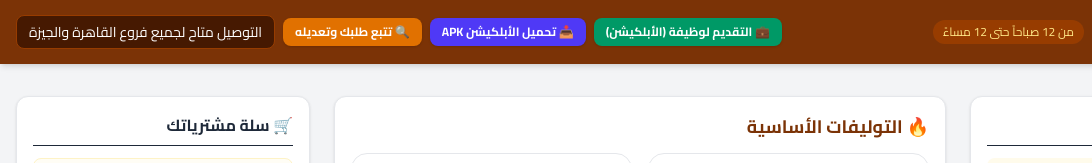
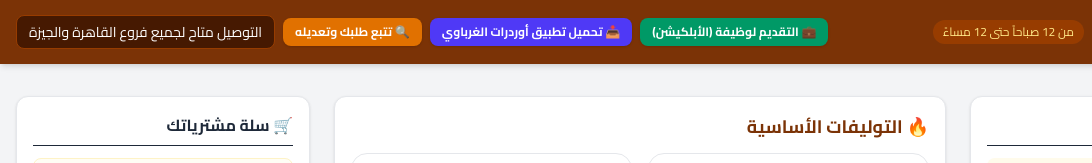
Before and after one commit to algharabawyc-commits/algharabawy-1, a plain HTML site: page ben_gharbawy_order_v10_3_10_4.html in a window 1280 px wide. Shown: the top 163 px of the page, 0-1092 px from the left. Drawn offline with nearby package versions, Linux system fonts and the light colour scheme.

Commit message:
Add files via upload

```diff
--- a/ben_gharbawy_order_v10_3_10_4.html
+++ b/ben_gharbawy_order_v10_3_10_4.html
@@ -79,8 +79,8 @@
                 <a href="https://jobapplication-psi.vercel.app/" target="_blank" class="bg-emerald-600 hover:bg-emerald-700 text-white px-3 py-1.5 rounded-lg text-xs font-bold transition shadow flex items-center gap-1">
                     <span>💼 التقديم لوظيفة (الأبلكيشن)</span>
                 </a>
-                <a href="https://github.com/algharabawyc-commits/algharabawy-1/raw/d619c10c5c5b7e2ae9f717cadffd430b5aa16c19/AlgharabawyOrders%201.apk" download class="bg-indigo-600 hover:bg-indigo-700 text-white px-3 py-1.5 rounded-lg text-xs font-bold transition shadow flex items-center gap-1">
-                    <span>📥 تحميل الأبلكيشن APK</span>
+                <a href="https://github.com/algharabawyc-commits/algharabawy-1/releases/download/v1.0/AlgharabawyOrders.1.apk" download class="bg-indigo-600 hover:bg-indigo-700 text-white px-3 py-1.5 rounded-lg text-xs font-bold transition shadow flex items-center gap-1">
+                    <span>📥 تحميل تطبيق أوردرات الغرباوي</span>
                 </a>
                 <button onclick="openTrackModal()" class="bg-amber-600 hover:bg-amber-700 text-white px-3 py-1.5 rounded-lg text-xs font-bold transition shadow flex items-center gap-1">
                     <span>🔍 تتبع طلبك وتعديله</span>
```
